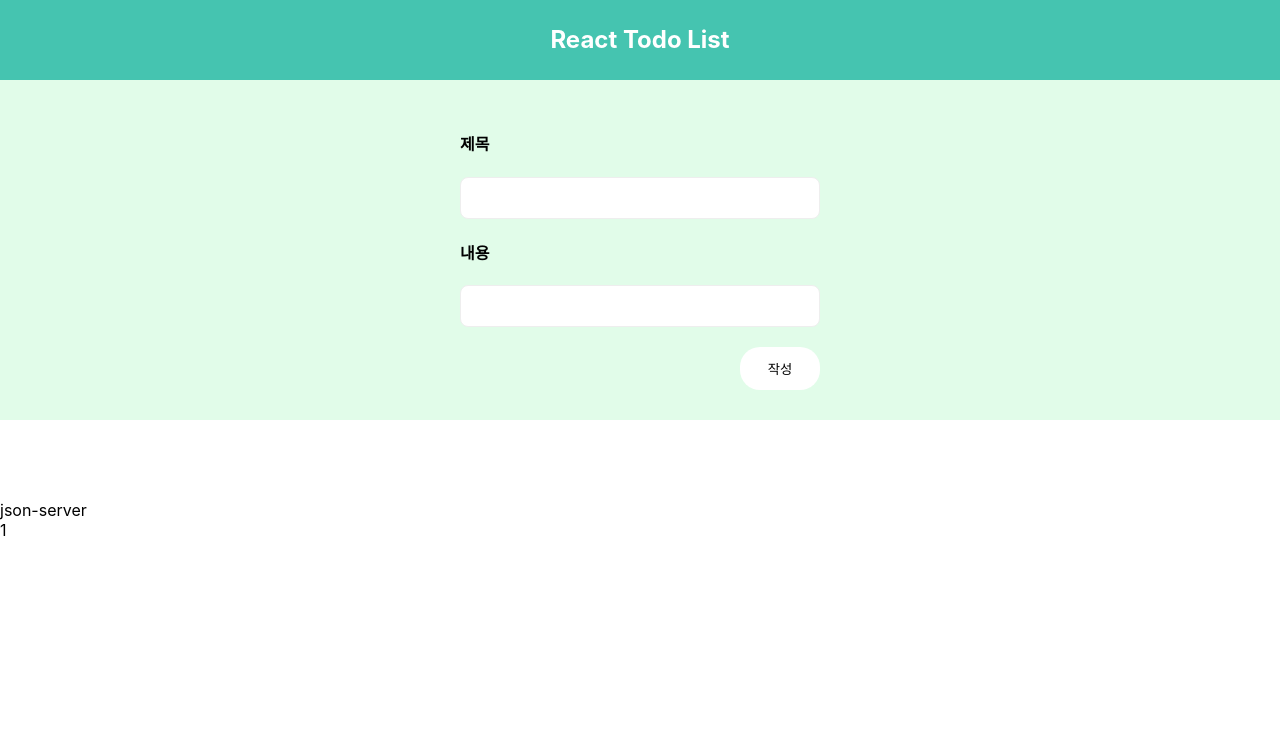
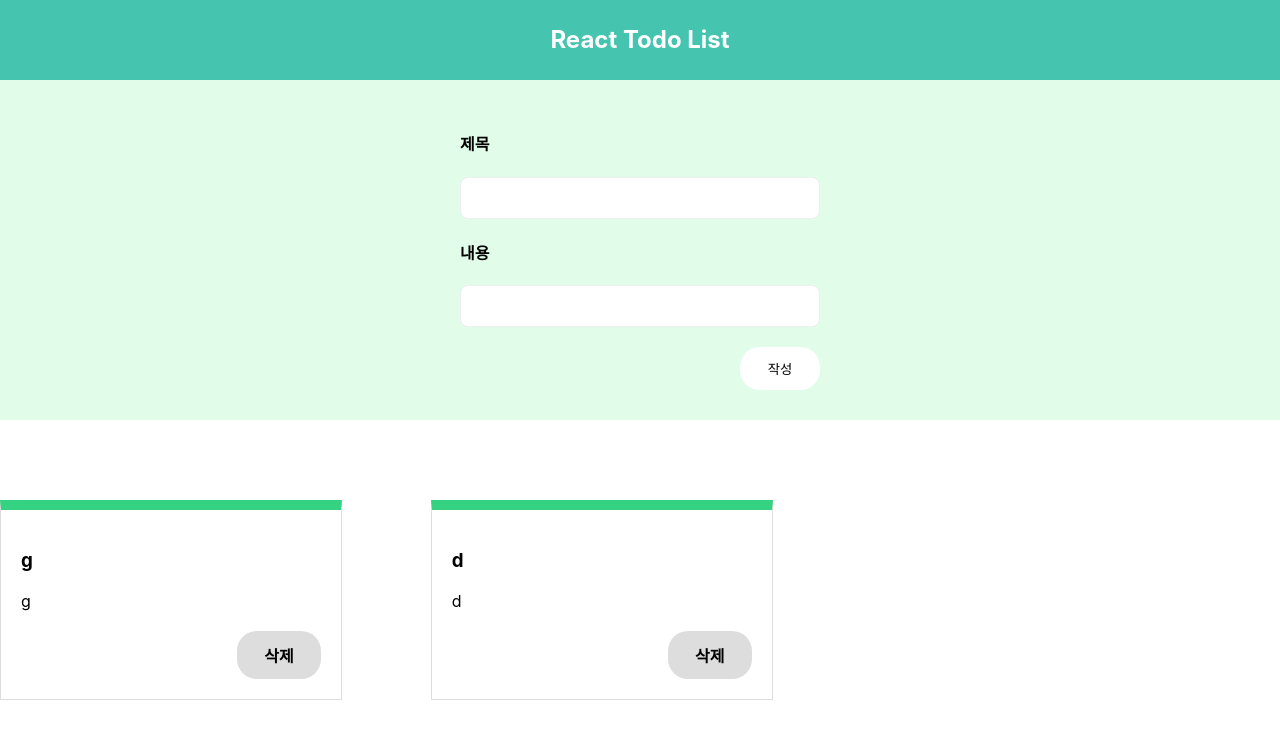
Before and after one commit to nno3onn/nbc-react-advance-todoList, a React (Create React App) app: page / in a window 1280 px wide. Shown: the top 738 px of the page. Built offline with nearby package versions, Linux system fonts and the light colour scheme; data requests are answered from the project's data file.

Commit message:
feat: implement delete todo

```diff
--- a/db.json
+++ b/db.json
@@ -1,14 +1,14 @@
 {
   "todos": [
     {
-      "id": 1,
-      "title": "json-server",
-      "content": "json-server를 배워봅시다."
+      "id": 1671599539274,
+      "title": "g",
+      "content": "g"
     },
     {
-      "title": "1",
-      "content": "2",
-      "id": 1671598542772
+      "id": 1671599704209,
+      "title": "d",
+      "content": "d"
     }
   ]
 }
--- a/src/components/TodoCard.js
+++ b/src/components/TodoCard.js
@@ -1,5 +1,54 @@
-const TodoCard = () => {
-  return <>card</>;
+import { useDispatch } from "react-redux";
+import styled from "styled-components";
+import { deleteTodos } from "../redux/modules/todosSlice";
+
+const TodoCard = ({ data: { id, title, content } }) => {
+  const dispatch = useDispatch();
+  const handleDeleteTodo = () => {
+    dispatch(deleteTodos(id));
+  };
+
+  return (
+    <Container>
+      <h3>{title}</h3>
+      <Content>{content}</Content>
+      <ButtonWrapper>
+        <DeletBtn onClick={() => handleDeleteTodo(id)}>삭제</DeletBtn>
+      </ButtonWrapper>
+    </Container>
+  );
 };
 
+const Container = styled.div`
+  width: 300px;
+  padding: 20px;
+  border: 1px solid #ddd;
+  background-color: ${(props) => (props.isDone ? "#f9f8f3" : "#fff")};
+  border-top: 10px solid ${(props) => (props.isDone ? "#f19280" : "#35d282")};
+`;
+const Content = styled.div`
+  margin-bottom: 20px;
+`;
+const ButtonWrapper = styled.div`
+  display: flex;
+  justify-content: right;
+  gap: 10px;
+`;
+const Button = styled.div`
+  width: 60px;
+  padding: 12px;
+  border-radius: 20px;
+  cursor: pointer;
+  text-align: center;
+  font-weight: bold;
+  transition: all 0.5s;
+  text-decoration: none;
+  &:hover {
+    box-shadow: 1px 1px 8px #aaa;
+  }
+`;
+const DeletBtn = styled(Button)`
+  background-color: #ddd;
+`;
+
 export default TodoCard;
--- a/src/components/TodoList.js
+++ b/src/components/TodoList.js
@@ -1,6 +1,8 @@
 import React, { useEffect } from "react";
 import { useDispatch, useSelector } from "react-redux";
 import { getTodos } from "../redux/modules/todosSlice";
+import styled from "styled-components";
+import TodoCard from "./TodoCard";
 
 const TodoList = () => {
   const dispatch = useDispatch();
@@ -19,12 +21,19 @@ const TodoList = () => {
   }
 
   return (
-    <>
+    <Block>
       {todos.map((todo) => (
-        <div key={todo.id}>{todo.title}</div>
+        <TodoCard key={todo.id} data={todo} />
       ))}
-    </>
+    </Block>
   );
 };
 
+const Block = styled.div`
+  display: grid;
+  grid-template-columns: repeat(3, 1fr);
+  gap: 12px;
+  margin-bottom: 50px;
+`;
+
 export default TodoList;
--- a/src/redux/modules/todosSlice.js
+++ b/src/redux/modules/todosSlice.js
@@ -20,9 +20,9 @@ export const getTodos = createAsyncThunk("todos/getTodos", async (payload, thunk
 export const postTodos = createAsyncThunk("todos/postTodos", async ({ title, content }, thunkAPI) => {
   try {
     const data = await axios.post("http://localhost:3001/todos", {
+      id: Date.now(),
       title,
       content,
-      id: Date.now(),
     });
     return thunkAPI.fulfillWithValue(data.data);
   } catch (err) {
@@ -30,10 +30,10 @@ export const postTodos = createAsyncThunk("todos/postTodos", async ({ title, con
   }
 });
 
-export const deleteTodos = createAsyncThunk("todos/deleteTodos", async (postId, thunkAPI) => {
+export const deleteTodos = createAsyncThunk("todos/deleteTodos", async (id, thunkAPI) => {
   try {
-    const data = await axios.delete(`http://localhost:3001/todos?id=${postId}`);
-    return thunkAPI.fulfillWithValue(data.data);
+    await axios.delete(`http://localhost:3001/todos/${id}`);
+    return thunkAPI.fulfillWithValue(id);
   } catch (err) {
     return thunkAPI.rejectWithValue(err);
   }
@@ -73,7 +73,7 @@ export const todosSlice = createSlice({
     },
     [deleteTodos.fulfilled]: (state, action) => {
       state.isLoading = false;
-      state.todos = state.filter((v) => v.id !== action.payload);
+      state.todos = state.todos.filter((v) => v.id !== action.payload);
     },
     [deleteTodos.rejected]: (state, action) => {
       state.isLoading = false;
```
